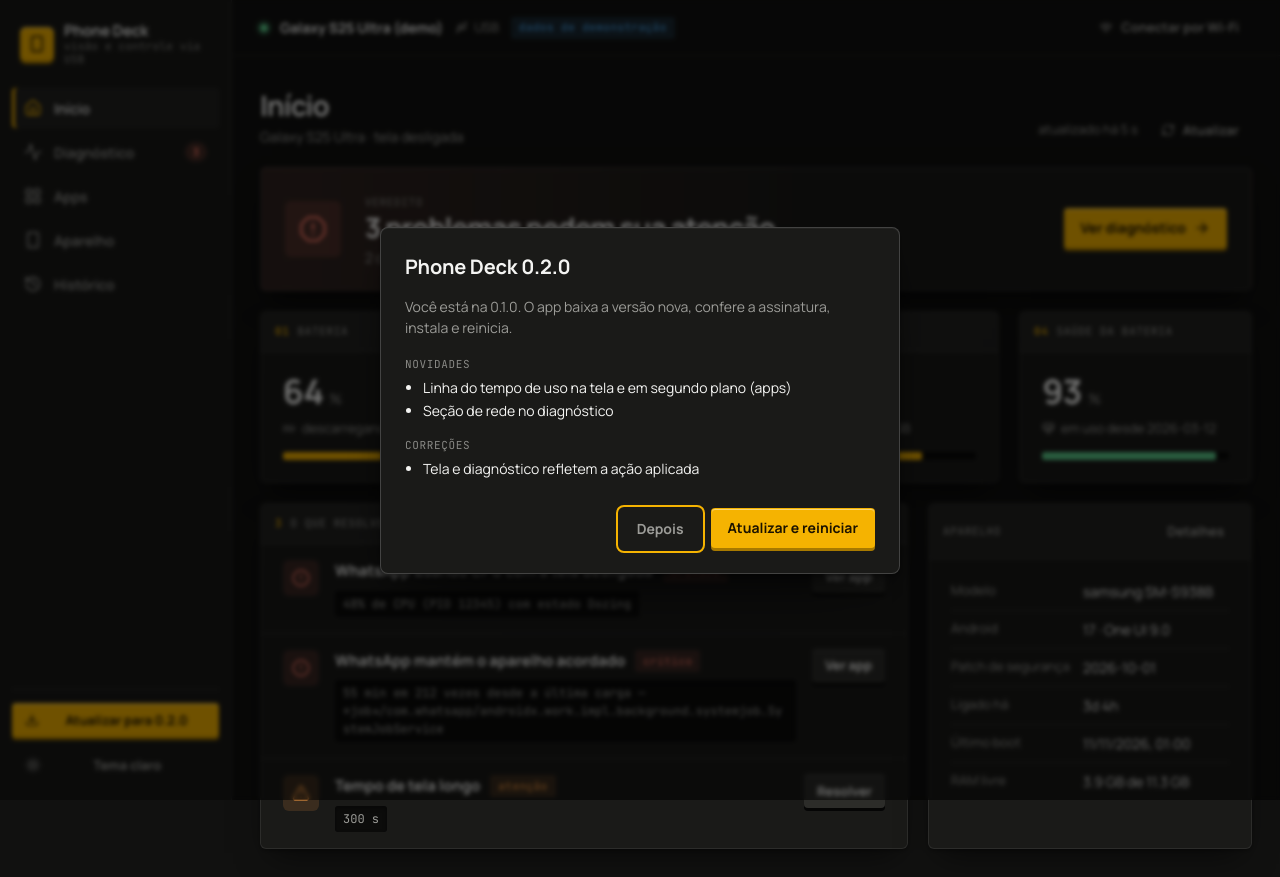
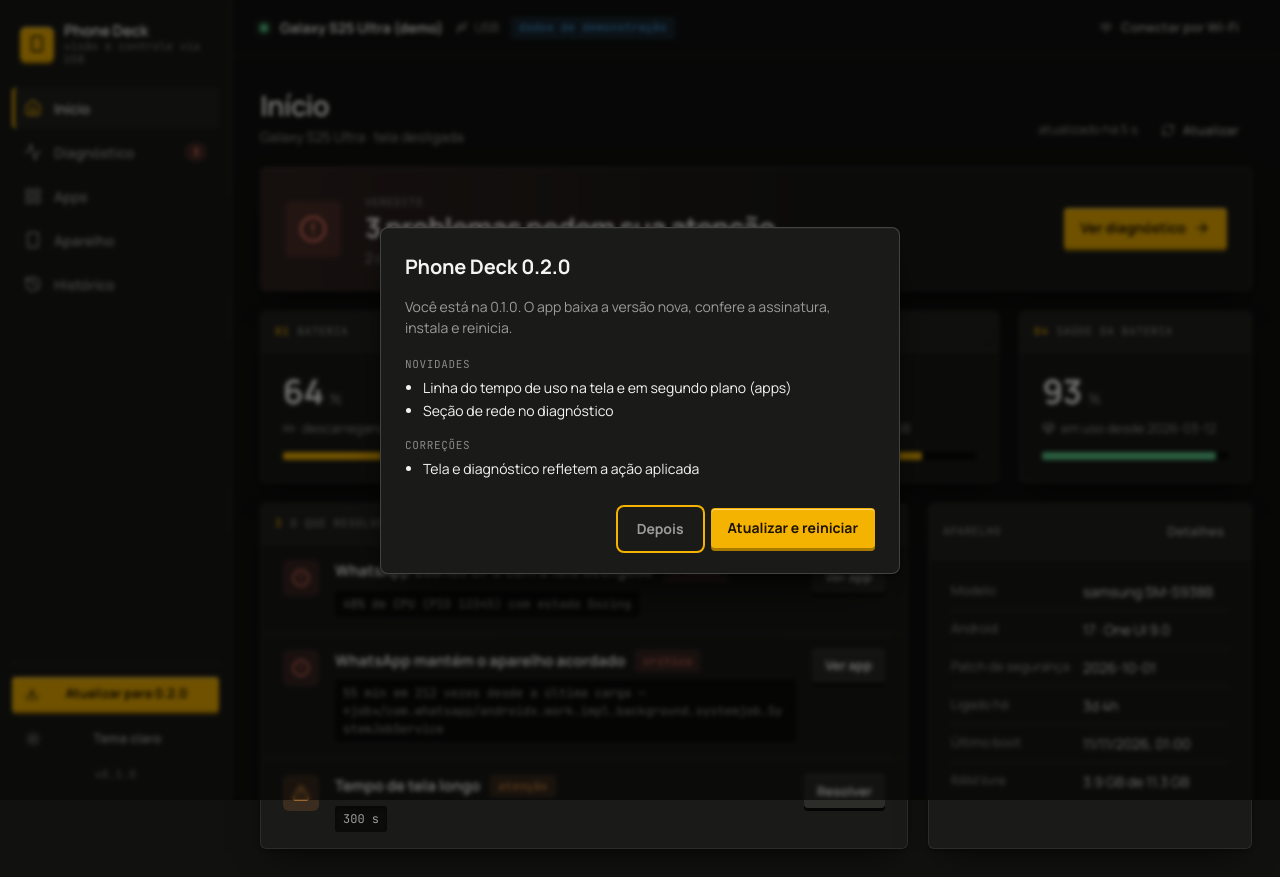
Before and after one commit to welllucky/bancada, a React (Vite) app: page / in a window 1280 px wide. Built offline with nearby package versions, Linux system fonts and the light colour scheme.

Commit message:
feat(ui): versão do app no pé da barra lateral

```diff
--- a/src/App.tsx
+++ b/src/App.tsx
@@ -2,7 +2,7 @@ import { useCallback, useEffect, useRef, useState } from "react";
 import { Activity, History, House, LayoutGrid, Moon, Smartphone, Sun, Usb, Wifi } from "lucide-react";
 import { api, Action, Device, isTauri, Recommendation } from "./api";
 import { learnLabels, onLabels } from "./appNames";
-import { UpdateControl } from "./update";
+import { AppVersion, UpdateControl } from "./update";
 import { command, reversal } from "./actions";
 import { Area, Ctx, reloadAll, Route, useAnyStale, useLocal } from "./hooks";
 import { LuckBadge, LuckButton, LuckCard, LuckDialog, Step, Steps } from "./luck";
@@ -203,6 +203,7 @@ export default function App() {
             <LuckButton variant="ghost" size="sm" fullWidth iconLeft={theme === "dark" ? <Sun size={16} /> : <Moon size={16} />} onClick={() => setTheme(theme === "dark" ? "light" : "dark")}>
               <span className="nav-label">Tema {theme === "dark" ? "claro" : "escuro"}</span>
             </LuckButton>
+            <AppVersion />
           </div>
         </nav>
 
--- a/src/styles.css
+++ b/src/styles.css
@@ -73,6 +73,7 @@ button { font: inherit; color: inherit; }
   background: color-mix(in srgb, var(--danger) 18%, transparent); color: var(--danger); font-size: var(--text-micro); font-weight: 700;
 }
 .rail-foot { margin-top: auto; display: flex; flex-direction: column; gap: 10px; padding-top: 14px; border-top: 1px solid var(--border); }
+.rail-version { font-family: var(--font-mono); font-size: var(--text-micro); color: var(--fg-faint); text-align: center; letter-spacing: .02em; }
 
 .main { min-width: 0; display: flex; flex-direction: column; }
 .topbar {
--- a/src/update.tsx
+++ b/src/update.tsx
@@ -89,6 +89,15 @@ export function UpdateControl() {
   );
 }
 
+/** Número da versão instalada, no pé da barra lateral. Não usa rede. */
+export function AppVersion() {
+  const [v, setV] = useState<string | null>(null);
+  useEffect(() => {
+    api.appVersion().then(setV).catch(() => {});
+  }, []);
+  return v ? <span className="rail-version" title={`Phone Deck ${v}`}>v{v}</span> : null;
+}
+
 /** Notas da release (Markdown simples gerado pelo pipeline: `### Seção` e `- item — hash`). */
 function Notes({ text }: { text: string }) {
   const blocks: { title: string; items: string[] }[] = [];
```
